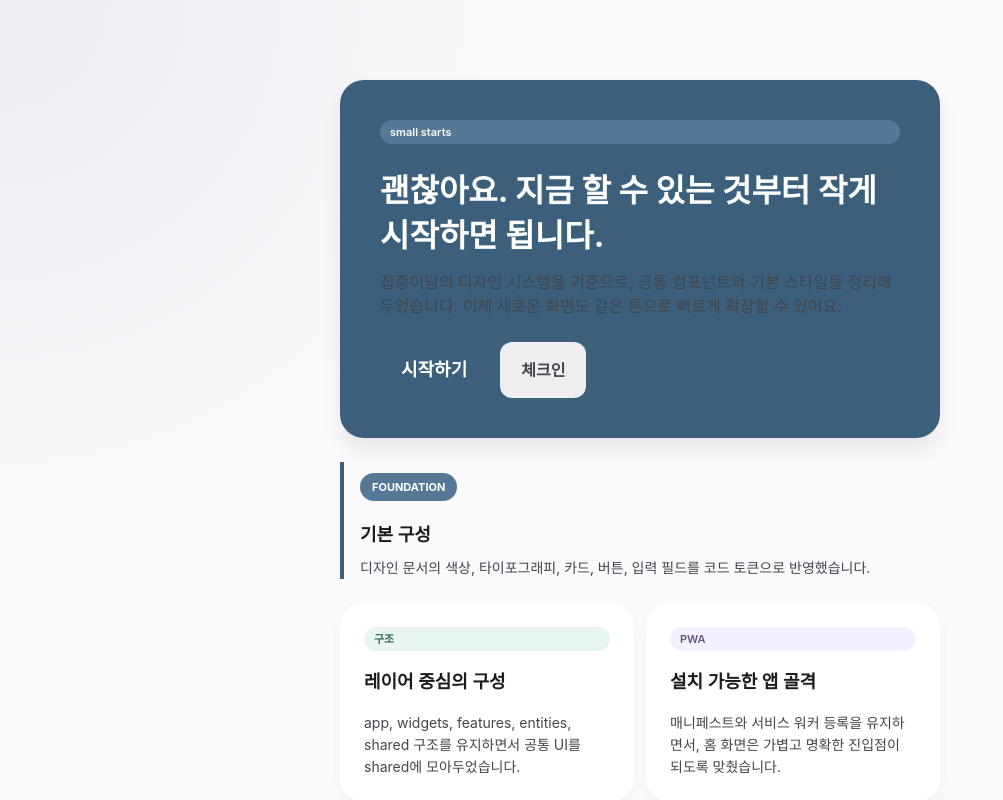
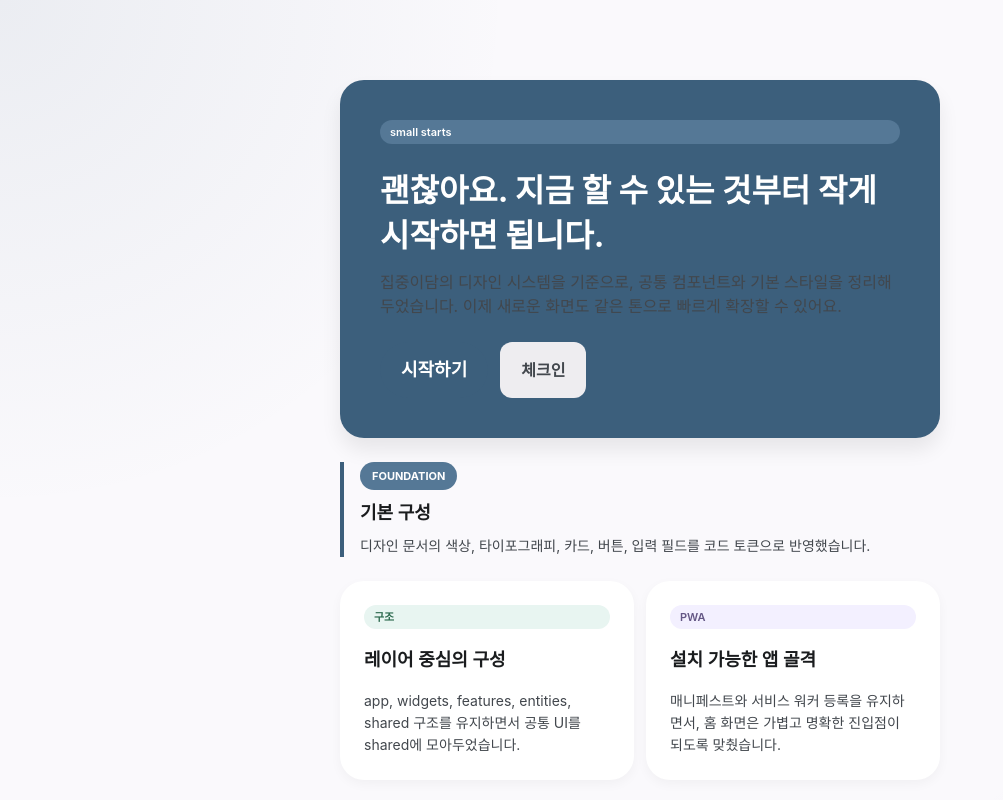
Before and after one commit to The-Myeotzari/focusdam, a Next.js app: page / in a window 1280 px wide. Shown: the top 800 px of the page, without its empty margins (0-1003 px from the left). Built offline with nearby package versions, Linux system fonts and the light colour scheme.

Commit message:
style: globals.css 업데이트

```diff
--- a/src/app/globals.css
+++ b/src/app/globals.css
@@ -1,8 +1,12 @@
+@tailwind base;
+@tailwind components;
+@tailwind utilities;
+
 :root {
   color-scheme: light;
   --font-sans:
-    "Hanken Grotesk", "Noto Sans KR", -apple-system, BlinkMacSystemFont, "Segoe UI", Roboto,
-    "Apple SD Gothic Neo", "Malgun Gothic", sans-serif;
+    'Hanken Grotesk', 'Noto Sans KR', -apple-system, BlinkMacSystemFont, 'Segoe UI', Roboto,
+    'Apple SD Gothic Neo', 'Malgun Gothic', sans-serif;
 
   /* Focusdam Design System - Final */
   --ds-primary: #3c5f7c;
@@ -105,7 +109,15 @@ button,
 input,
 textarea,
 select {
+  margin: 0;
   font: inherit;
+  color: inherit;
+}
+
+button {
+  padding: 0;
+  border: 0;
+  background: transparent;
 }
 
 a {
@@ -114,9 +126,51 @@ a {
 }
 
 img,
-svg {
+svg,
+video,
+canvas {
   display: block;
   max-width: 100%;
+}
+
+h1,
+h2,
+h3,
+h4,
+h5,
+h6,
+p,
+blockquote,
+figure,
+figcaption,
+dl,
+dd,
+ul,
+ol {
+  margin: 0;
+  padding: 0;
+}
+
+h2,
+h3,
+h4,
+h5,
+h6 {
+  font-size: inherit;
+  font-weight: inherit;
+}
+
+ul,
+ol {
+  list-style: none;
+}
+
+/* 프로젝트 공통 h1 스타일 */
+h1 {
+  font-size: 32px;
+  line-height: 38px;
+  font-weight: 500;
+  letter-spacing: -0.32px;
 }
 
 ::selection {
@@ -430,7 +484,7 @@ svg {
   height: 8px;
   border-radius: var(--ds-radius-full);
   background: var(--ds-primary);
-  content: "";
+  content: '';
 }
 
 .site-selection-row--checkbox .site-selection-row__control {
@@ -454,7 +508,7 @@ svg {
   height: 16px;
   border-radius: var(--ds-radius-full);
   background: #ffffff;
-  content: "";
+  content: '';
 }
 
 .site-progress {
```
